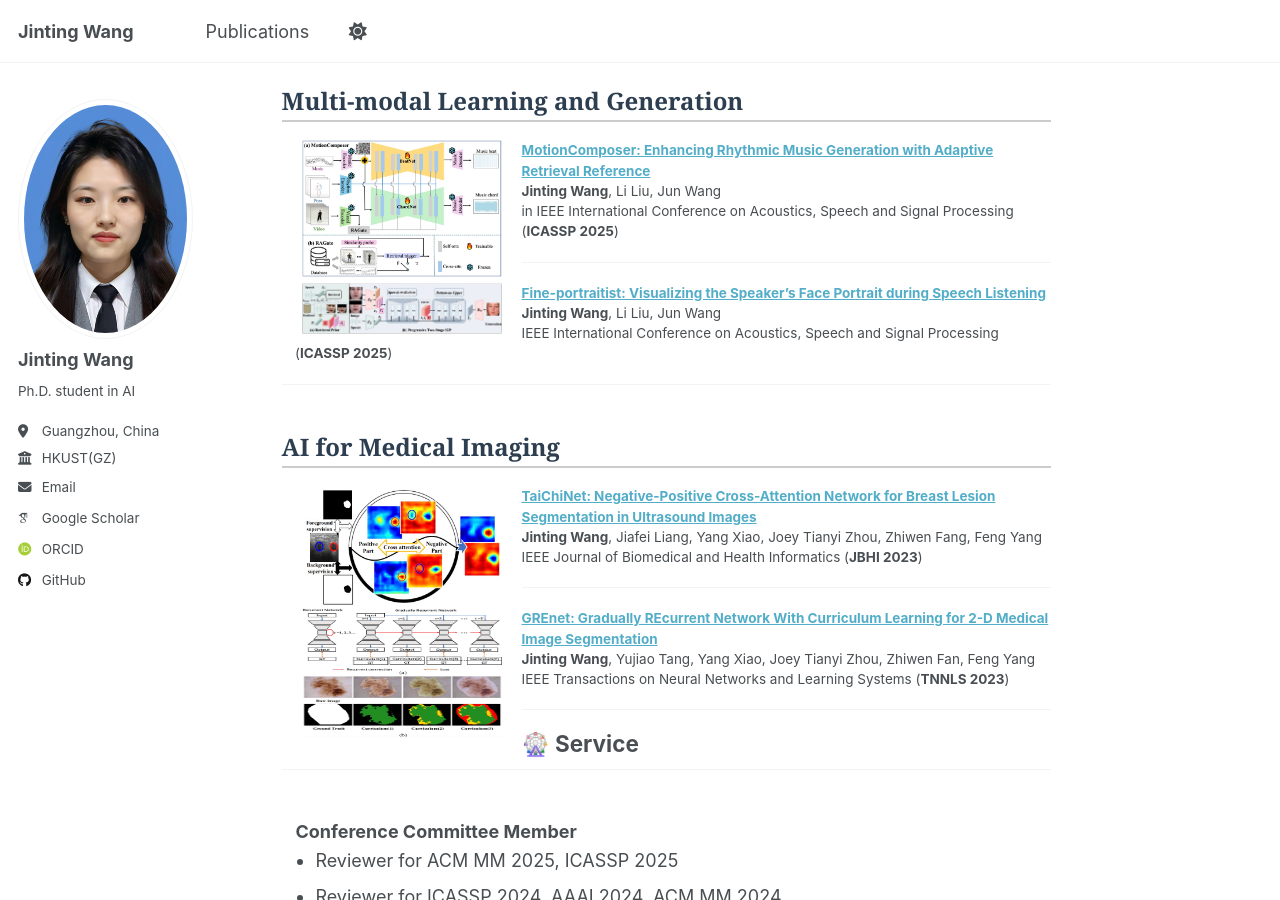
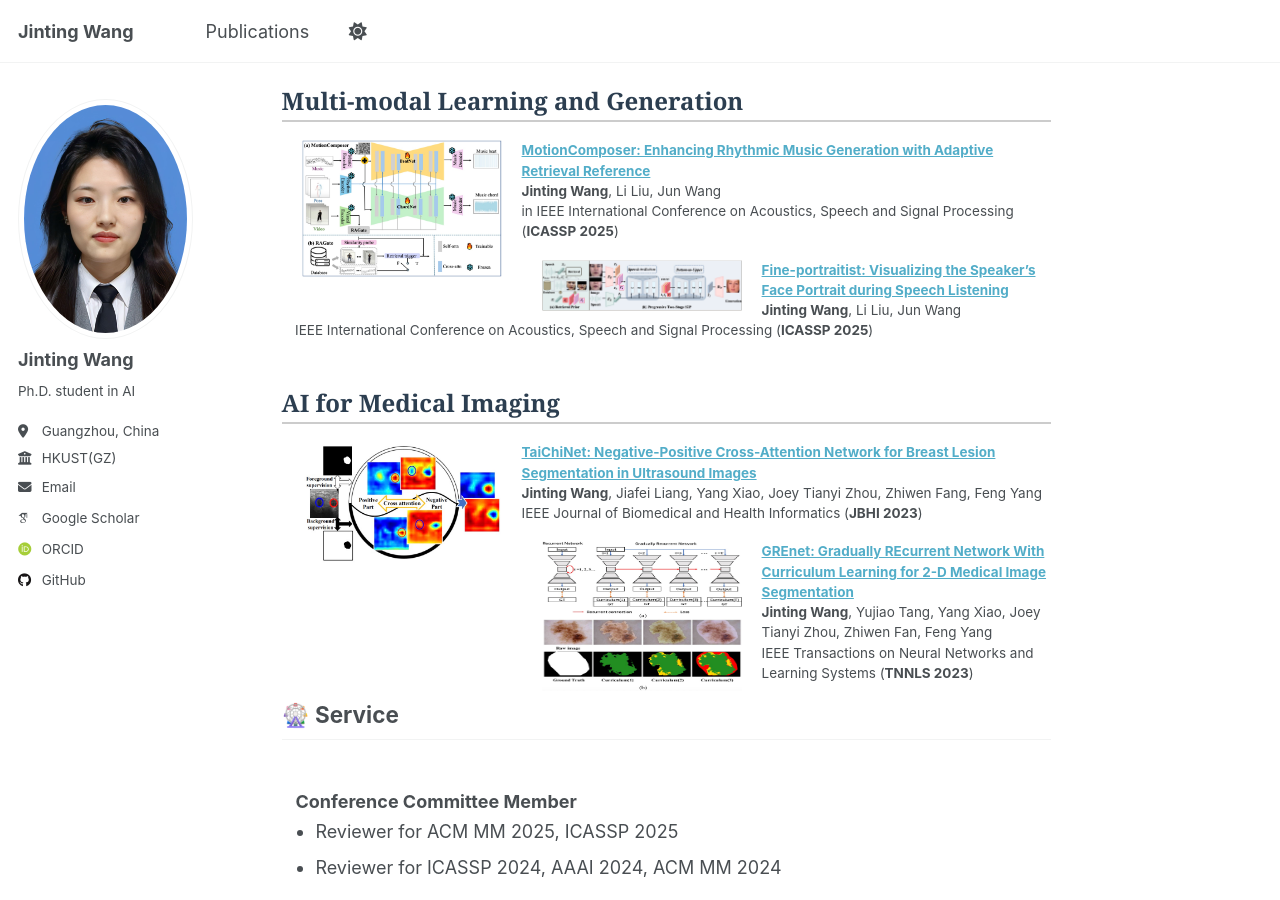
Before and after one commit to beria-moon/Beria.github.io, a Jekyll site: the page built from _pages/about.md, in a window 1280 px wide and 900 px high, scrolled down 826 px. Built offline with Jekyll 4.4.1, drawn with Linux system fonts in a browser that asks for light colours; some web fonts are replaced.

Commit message:
Update about.md

```diff
--- a/_pages/about.md
+++ b/_pages/about.md
@@ -53,7 +53,7 @@ MotionComposer: Enhancing Rhythmic Music Generation with Adaptive Retrieval Refe
 <dd><strong>Jinting Wang</strong>, Li Liu, Jun Wang</dd>
 <dd> <strong class="First"></strong> in IEEE International Conference on Acoustics, Speech and Signal Processing (<strong>ICASSP 2025</strong>)</dd>
 
-<hr style="margin-top: 20px; margin-bottom: 20px;">
+
 
 <dl>
   <dt><img align="left" width="200"
@@ -65,7 +65,7 @@ Fine-portraitist: Visualizing the Speaker’s Face Portrait during Speech Listen
 <dd><strong>Jinting Wang</strong>, Li Liu, Jun Wang</dd>
 <dd>  <strong class="First"></strong> IEEE International Conference on Acoustics, Speech and Signal Processing (<strong>ICASSP 2025</strong>)</dd>
 </dl>
-<hr style="margin-top: 20px; margin-bottom: 20px;">
+
 
 <h2 style="font-family: 'Georgia', serif; font-size: 24px; font-weight: bold; color: #2c3e50; border-bottom: 2px solid #ccc; padding-bottom: 5px;">
   AI for Medical Imaging
@@ -80,11 +80,11 @@ TaiChiNet: Negative-Positive Cross-Attention Network for Breast Lesion Segmentat
 <dd><strong>Jinting Wang</strong>, Jiafei Liang, Yang Xiao, Joey Tianyi Zhou, Zhiwen Fang, Feng Yang</dd>
 <dd>  <strong class="First"></strong> IEEE Journal of Biomedical and Health Informatics (<strong>JBHI 2023</strong>)</dd>
 </dl>
-<hr style="margin-top: 20px; margin-bottom: 20px;">
+
 
 <dl>
   <dt>
-    <img align="left" width="200" style="height:130px;" hspace="20" src="images/GREnet.jpg">
+    <img align="left" width="200" style="height:150px;" hspace="20" src="images/GREnet.jpg">
   </dt>
   <dd>
     <a href="https://ieeexplore.ieee.org/abstract/document/10026671">
@@ -95,7 +95,7 @@ TaiChiNet: Negative-Positive Cross-Attention Network for Breast Lesion Segmentat
   <dd><strong class="First"></strong> IEEE Transactions on Neural Networks and Learning Systems (<strong>TNNLS 2023</strong>)</dd>
 </dl>
 
-<hr style="margin-top: 20px; margin-bottom: 20px;">
+
 
 
 <h2 style="margin: 15px 0 5px 0;">🎡 Service</h2>
```
